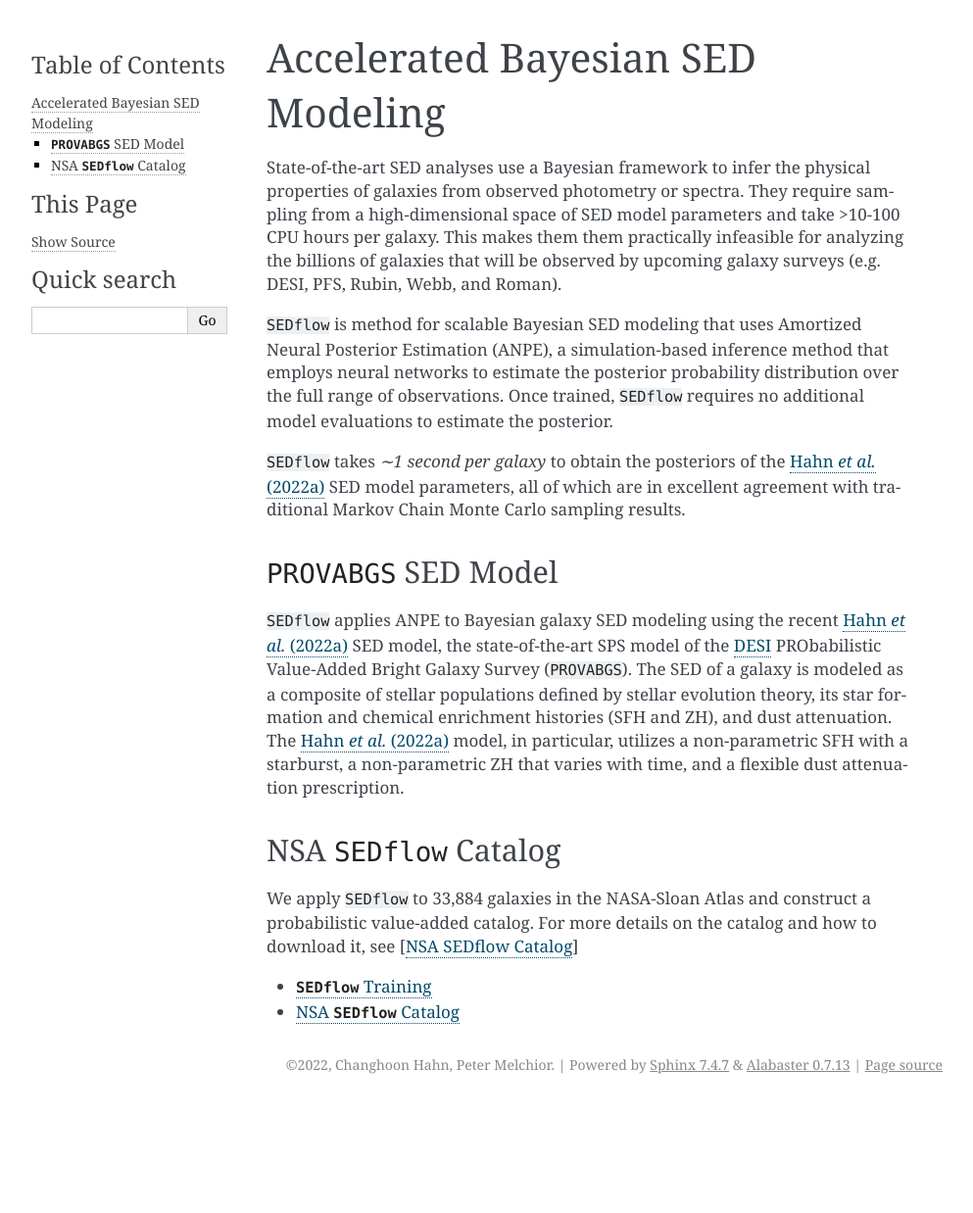
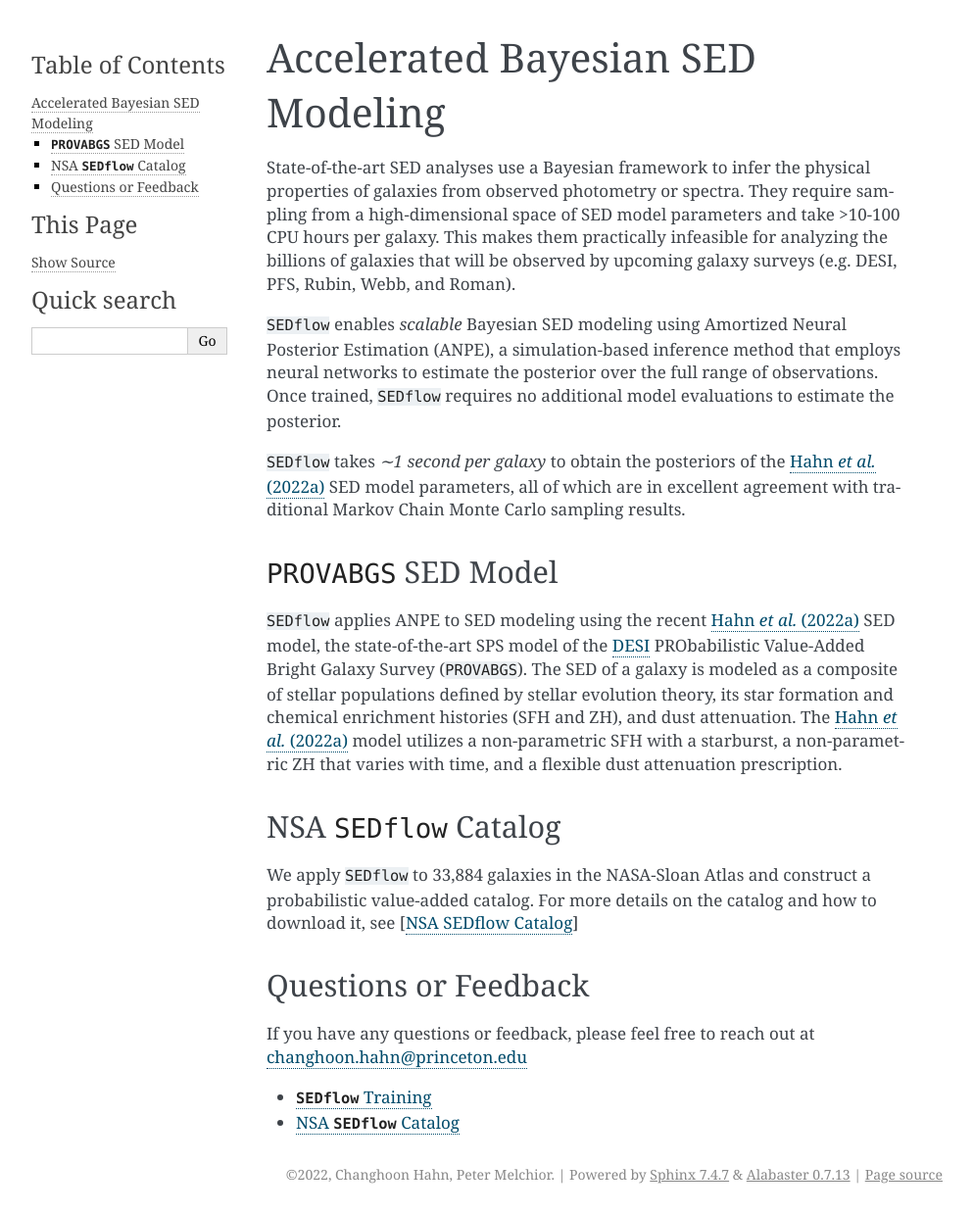
Before and after one commit to changhoonhahn/SEDflow, a Sphinx documentation site: the page built from docs/index.rst, in a window 1280 px wide. Shown: the whole page at 98% size, without its empty margins (148-1141 px from the left). Built offline with Sphinx 7.4.7, drawn with Linux system fonts in a browser that asks for light colours; before the commit the page ends 1126 px from its top, so only the background shows below that.

Commit message:
cleaning up the website

```diff
--- a/docs/index.rst
+++ b/docs/index.rst
@@ -10,34 +10,37 @@ State-of-the-art SED analyses use a Bayesian framework to infer the physical pro
 galaxies from observed photometry or spectra.
 They require sampling from a high-dimensional space of SED model parameters and take
 >10-100 CPU hours per galaxy.
-This makes them them practically infeasible for analyzing the billions of galaxies that will
+This makes them practically infeasible for analyzing the billions of galaxies that will
 be observed by upcoming galaxy surveys (e.g. DESI, PFS, Rubin, Webb, and Roman).
 
-``SEDflow`` is method for scalable Bayesian SED modeling that uses Amortized Neural
-Posterior Estimation (ANPE), a simulation-based inference method that employs neural networks
-to estimate the posterior probability distribution over the full range of observations.
+``SEDflow`` enables *scalable* Bayesian SED modeling using Amortized Neural Posterior Estimation
+(ANPE), a simulation-based inference method that employs neural networks
+to estimate the posterior over the full range of observations.
 Once trained, ``SEDflow`` requires no additional model evaluations to estimate the posterior.
 
 ``SEDflow`` takes *∼1 second per galaxy* to obtain the posteriors of the |provabgs|_ SED model parameters, all of which are in excellent agreement with traditional Markov Chain Monte Carlo sampling results.
 
 ``PROVABGS`` SED Model
 ----------------------
-``SEDflow`` applies ANPE to Bayesian galaxy SED modeling using the
-recent |provabgs|_ SED model, the state-of-the-art SPS model of the |desi|_
-PRObabilistic Value-Added Bright Galaxy Survey (``PROVABGS``).
+``SEDflow`` applies ANPE to SED modeling using the recent |provabgs|_ SED model,
+the state-of-the-art SPS model of the |desi|_ PRObabilistic Value-Added Bright
+Galaxy Survey (``PROVABGS``).
 The SED of a galaxy is modeled as a composite of stellar populations defined by
 stellar evolution theory, its star formation and chemical enrichment histories
 (SFH and ZH), and dust attenuation.
-The |provabgs|_ model, in particular, utilizes a non-parametric SFH with a
-starburst, a non-parametric ZH that varies with time, and a flexible dust
-attenuation prescription.
-
+The |provabgs|_ model  utilizes a non-parametric SFH with a starburst, a
+non-parametric ZH that varies with time, and a flexible dust attenuation
+prescription.
 
 NSA ``SEDflow`` Catalog
 -----------------------
 We apply ``SEDflow`` to 33,884 galaxies in the NASA-Sloan Atlas and construct
 a probabilistic value-added catalog.
 For more details on the catalog and how to download it, see [:ref:`datamodel`]
+
+Questions or Feedback
+---------------------
+If you have any questions or feedback, please feel free to reach out at changhoon.hahn@princeton.edu
 
 .. _sbi: https://github.com/mackelab/sbi/
 .. |sbi| replace:: ``sbi``
```
Also changed, not shown: docs/datamodel.rst (+6 -6 lines), docs/training.rst (+7 -5 lines).
